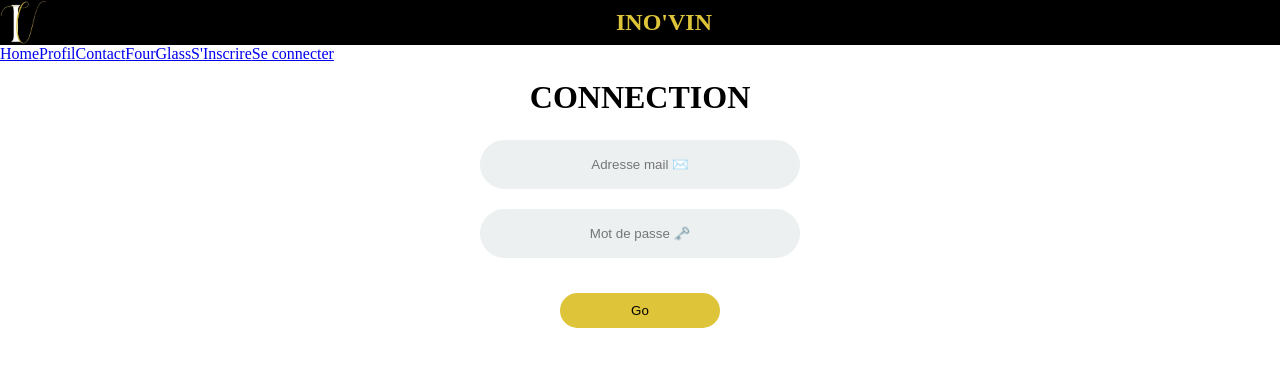
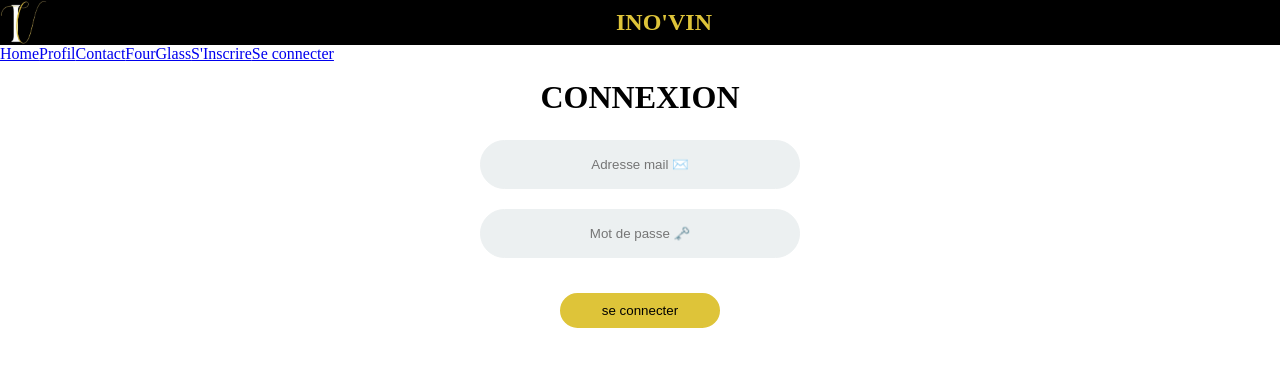
Before and after one commit to WildCodeSchool/2023-02-JS-Reims-project-3-inovin, a React (Vite) app in the folder frontend/: page /login in a window 1280 px wide. Shown: the top 366 px of the page. Built offline with nearby package versions, Linux system fonts and the light colour scheme.

Commit message:
Update Login

```diff
--- a/frontend/src/pages/Login.jsx
+++ b/frontend/src/pages/Login.jsx
@@ -11,7 +11,7 @@ function Login() {
 
   return (
     <div className="PresInscip">
-      <h1>CONNECTION</h1>
+      <h1>CONNEXION</h1>
       <form
         className="Inscription"
         onSubmit={(event) => {
@@ -62,7 +62,7 @@ function Login() {
           </label>
         </div>
         <button className="register" type="submit">
-          Go
+          se connecter
         </button>
       </form>
     </div>
```
